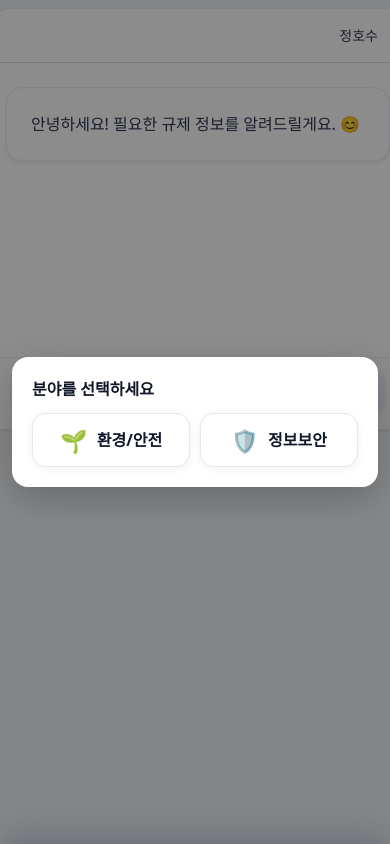
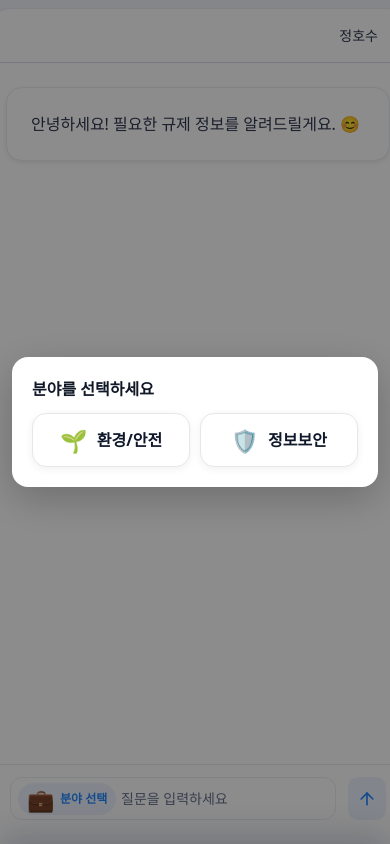
Before and after one commit to givinkwon/reg-ai-web, a Next.js app: page /chat in a window 390 px wide. Built offline with nearby package versions, Linux system fonts and the light colour scheme.

Commit message:
feat:update

```diff
--- a/app/chat/components/ChatArea.module.css
+++ b/app/chat/components/ChatArea.module.css
@@ -248,8 +248,6 @@
 
 /* ✅ 모바일 전용: 768px 이하에만 적용 */
 @media (max-width: 768px){
-  html, body { height: 100%; margin: 0; }
-  body { overflow: hidden; }  /* ✅ 페이지 바깥 스크롤 금지 */
   .page, main, .content {
     padding-top: 0;
     padding-bottom: 0;
@@ -258,8 +256,8 @@
   }
   .wrap{
     box-sizing: border-box;    /* ✅ border/padding을 height에 포함 */
-    height: 50svh !important;            /* ✅ 주소창 표시 상태에 덜 민감 */
-    min-height: 50svh !important;
+    height: 100svh !important;            /* ✅ 주소창 표시 상태에 덜 민감 */
+    min-height: 100svh !important;
     /* 이미 넣었다면 margin-right:0 유지 */
   }
 
```
